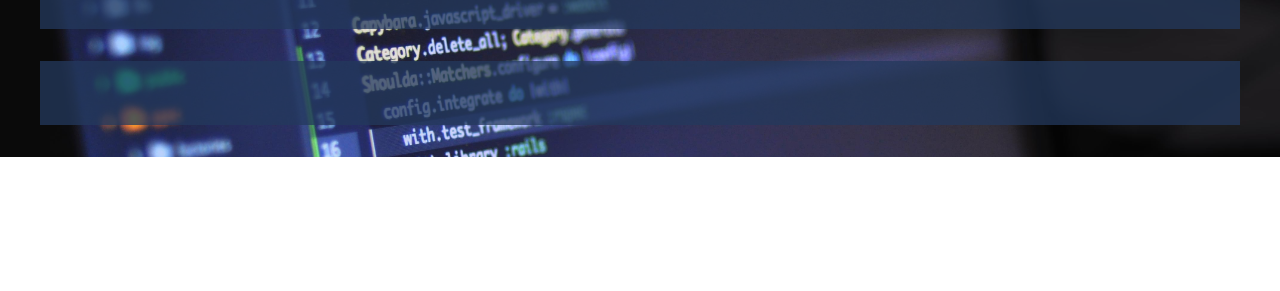
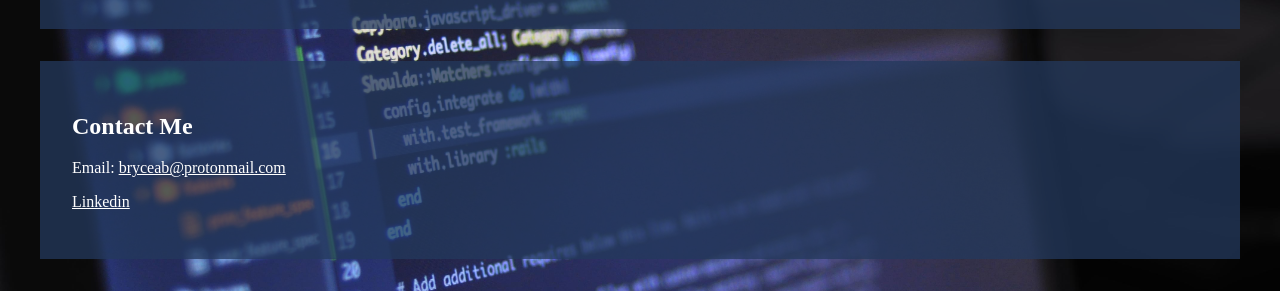
Before and after one commit to BryceAB/BryceAB.github.io, a plain HTML site: page index.html in a window 1280 px wide. Shown: the part 1103-1394 px from the top of the page. Before the commit the page ends 1260 px from the top, so only its background shows below. Drawn offline with Linux system fonts and the light colour scheme.

Commit message:
Completed

```diff
--- a/index.css
+++ b/index.css
@@ -48,3 +48,7 @@ section {
   gap: 2em;
   margin-top: 2em;
 }
+
+#contact a {
+  color: white;
+}
--- a/index.html
+++ b/index.html
@@ -66,6 +66,17 @@
         </div>
       </div>
     </section>
-    <section id="contact" class="container"></section>
+    <section id="contact" class="container">
+      <h2>Contact Me</h2>
+      <p>
+        Email:
+        <a href="mailto:bryceab@protonmail.com">bryceab@protonmail.com</a>
+      </p>
+      <p>
+        <a href="https://www.linkedin.com/in/bryce-billingsley-91947b243/"
+          >Linkedin</a
+        >
+      </p>
+    </section>
   </body>
 </html>
```
